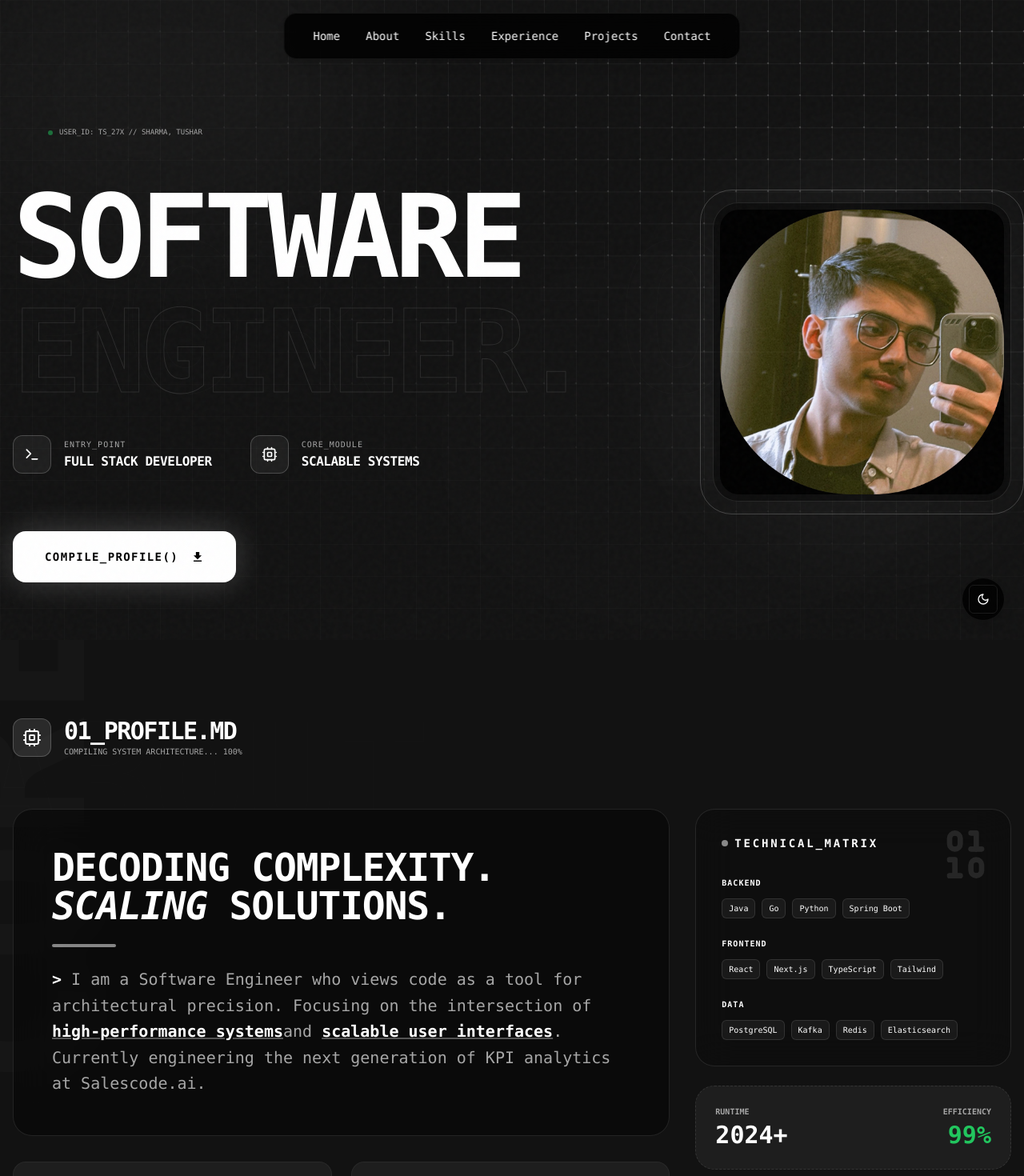
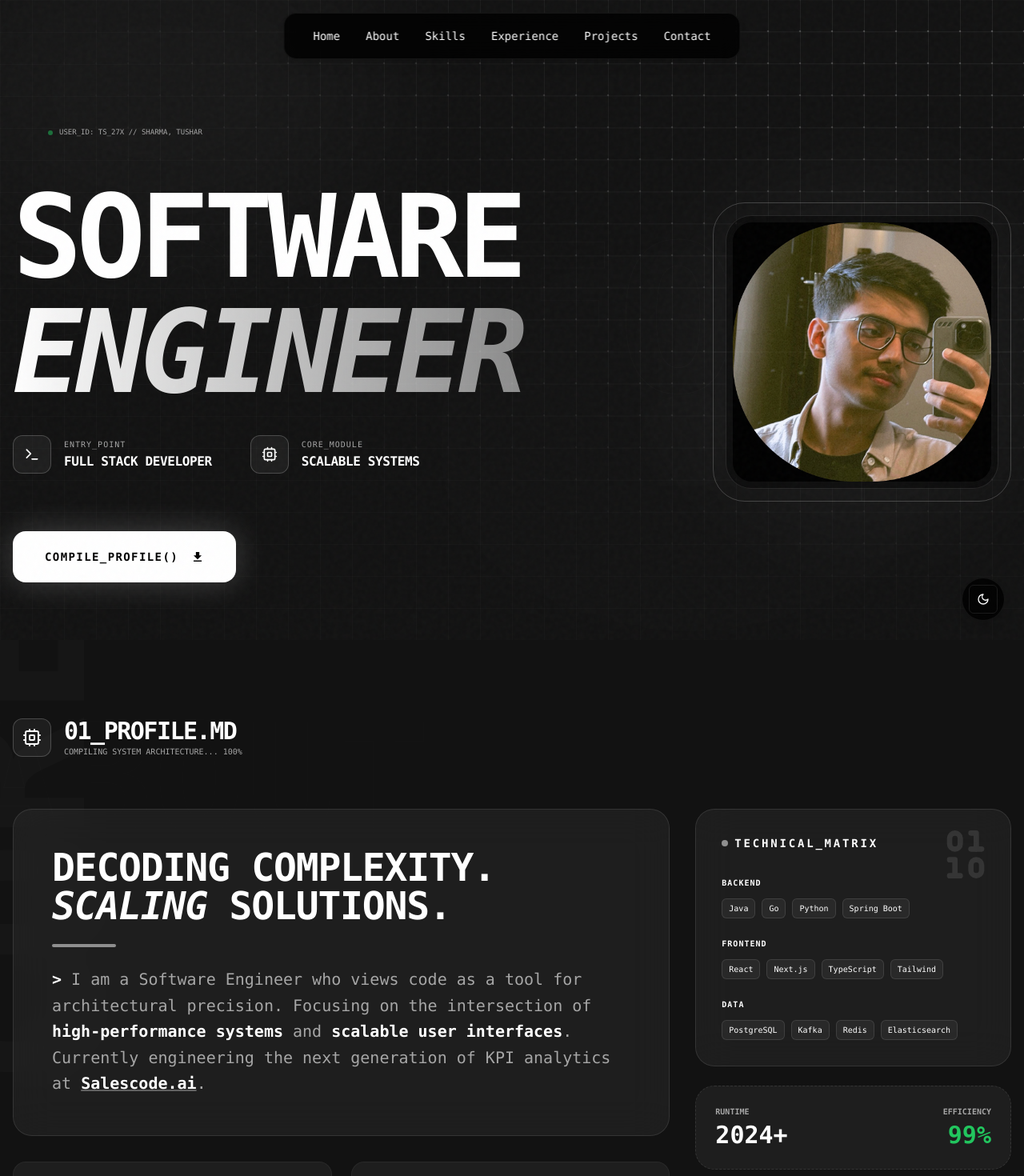
Before and after one commit to tushar27x/portfolio, a Next.js app: page / in a window 1280 px wide. Shown: the top 1470 px of the page at 80% size. Built offline with nearby package versions, Linux system fonts and the light colour scheme.

Commit message:
fix: minor ui fixes

```diff
--- a/app/components/About/page.tsx
+++ b/app/components/About/page.tsx
@@ -1,4 +1,5 @@
 "use client"
+import Link from "next/link"
 import Reveal from "../Reveal"
 import { Badge } from "@/components/ui/badge"
 import { Card, CardContent } from "@/components/ui/card"
@@ -17,7 +18,7 @@ const About = () => {
       <div className="container mx-auto px-4 relative z-10">
         <Reveal>
           <div className="flex items-center gap-4 mb-16 justify-center lg:justify-start">
-            <div className="w-12 h-12 bg-primary/10 rounded-xl flex items-center justify-center border border-primary/20">
+            <div className="w-12 h-12 bg-primary/5 rounded-xl flex items-center justify-center border border-primary/20">
               <Cpu className="text-primary" />
             </div>
             <div className="text-center lg:text-left">
@@ -35,7 +36,7 @@ const About = () => {
             <Reveal>
               <div className="relative group">
                 <div className="absolute -inset-1 bg-gradient-to-r from-primary/20 to-transparent rounded-3xl blur opacity-25 group-hover:opacity-50 transition duration-1000"></div>
-                <div className="relative p-8 md:p-12 rounded-3xl border border-white/10 bg-black/40 backdrop-blur-xl">
+                <div className="relative p-8 md:p-12 rounded-3xl border border-white/10 bg-primary/5 backdrop-blur-xl">
                   <div className="space-y-6">
                     <h3 className="text-4xl md:text-5xl font-black tracking-tight leading-[1.1]">
                       DECODING COMPLEXITY. <br />
@@ -44,9 +45,8 @@ const About = () => {
                     <div className="h-1 w-20 bg-primary/50 rounded-full" />
                     <p className="text-xl text-muted-foreground leading-relaxed font-mono">
                       <span className="text-primary font-bold">{'>'}</span> I am a Software Engineer who views code as a tool for architectural precision.
-                      Focusing on the intersection of <span className="text-foreground font-bold underline decoration-primary/30">high-performance systems</span>
-                      and <span className="text-foreground font-bold underline decoration-primary/30">scalable user interfaces</span>.
-                      Currently engineering the next generation of KPI analytics at Salescode.ai.
+                      Focusing on the intersection of <span className="text-foreground font-bold decoration-primary/30">high-performance systems</span> and <span className="text-foreground font-bold decoration-primary/30">scalable user interfaces</span>.
+                      Currently engineering the next generation of KPI analytics at <Link href="https://salescode.ai/" target="_blank" className="text-foreground font-bold hover:text-primary transition-colors underline decoration-primary/30">Salescode.ai</Link>.
                     </p>
                   </div>
                 </div>
@@ -83,7 +83,7 @@ const About = () => {
           {/* Tech Stack Matrix */}
           <div className="lg:col-span-4 space-y-6">
             <Reveal delay={0.3}>
-              <div className="p-8 rounded-3xl border border-white/10 bg-black/20 backdrop-blur-xl relative overflow-hidden group">
+              <div className="p-8 rounded-3xl border border-white/10 bg-primary/5 backdrop-blur-xl relative overflow-hidden group">
                 <div className="absolute top-0 right-0 p-4 opacity-10 group-hover:opacity-20 transition-opacity">
                   <Binary size={80} />
                 </div>
@@ -129,8 +129,8 @@ const About = () => {
 
         {/* Current Operations - Subsystem View */}
         <Reveal>
-          <div className="mt-12 p-1 rounded-3xl bg-gradient-to-r from-primary/20 via-primary/5 to-transparent border border-white/10 max-w-5xl mx-auto">
-            <div className="p-8 md:p-12 rounded-[calc(1.5rem-1px)] bg-black/60 backdrop-blur-3xl relative overflow-hidden">
+          <div className="mt-12 p-1 rounded-3xl bg-gradient-to-r from-primary/10 via-primary/5 to-transparent border border-white/10 max-w-5xl mx-auto">
+            <div className="p-8 md:p-12 rounded-[calc(1.5rem-1px)] bg-black/10 backdrop-blur-3xl relative overflow-hidden">
               <div className="absolute -right-10 -top-10 opacity-[0.03]">
                 <Cpu size={200} />
               </div>
--- a/app/components/Experience/ExperienceCard.tsx
+++ b/app/components/Experience/ExperienceCard.tsx
@@ -29,7 +29,7 @@ const ExperienceCard = ({
   timelinePosition,
 }: ExperienceCardProps) => {
   return (
-    <Card className="border-0 shadow-lg bg-card/50 backdrop-blur-sm hover:shadow-xl transition-all duration-300 relative overflow-hidden group">
+    <Card className="rounded-3xl border border-black/5 dark:border-white/10 shadow-xl dark:shadow-primary/5 bg-card/50 backdrop-blur-sm hover:shadow-2xl hover:border-primary/30 transition-all duration-500 relative overflow-hidden group">
       {/* Adventure Progress Indicator */}
       <div className="absolute top-0 left-0 w-1 h-full bg-gradient-to-b from-primary to-primary/50"></div>
 
--- a/app/components/Experience/page.tsx
+++ b/app/components/Experience/page.tsx
@@ -43,7 +43,7 @@ export default function ExperienceSection() {
                 <div className="md:col-span-3 pt-2">
                   <div className="flex items-center gap-4 md:flex-col md:items-start md:gap-1">
                     <div className="flex items-center gap-3">
-                      <div className="w-12 h-12 rounded-xl bg-black/[0.02] dark:bg-black/40 border border-black/5 dark:border-white/10 flex items-center justify-center relative shadow-sm dark:shadow-none">
+                      <div className="w-12 h-12 rounded-xl bg-black/[0.02] dark:bg-black/40 border border-black/5 dark:border-white/10 flex items-center justify-center relative shadow-sm dark:shadow-primary/5">
                         <Image
                           src={exp.logoUrl}
                           alt={exp.companyName}
@@ -73,7 +73,7 @@ export default function ExperienceSection() {
                 <div className="md:col-span-9 relative">
                    <div className="absolute top-0 left-[-35px] w-4 h-4 rounded-full border-2 border-primary bg-background z-20 hidden md:block group-hover:scale-125 transition-transform duration-300 shadow-[0_0_10px_rgba(var(--primary-rgb),0.5)]" />
 
-                   <div className="p-8 rounded-3xl border border-black/5 dark:border-white/10 bg-white/40 dark:bg-black/40 backdrop-blur-xl group-hover:border-primary/30 transition-all duration-500 shadow-xl dark:shadow-none relative overflow-hidden">
+                   <div className="p-8 rounded-3xl border border-black/5 dark:border-white/10 bg-white/40 dark:bg-black/40 backdrop-blur-xl group-hover:border-primary/30 transition-all duration-500 shadow-xl dark:shadow-primary/5 relative overflow-hidden">
                       {/* Sub-decorative binary */}
                       <div className="absolute top-4 right-4 text-[8px] font-mono text-primary/5 select-none leading-none">
                         {Array(5).fill('01011001').join('\n')}
--- a/app/components/Projects/page.tsx
+++ b/app/components/Projects/page.tsx
@@ -52,7 +52,7 @@ const Projects = () => {
                 {/* Project Frame */}
                 <div className="absolute -inset-0.5 bg-gradient-to-br from-primary/20 to-transparent rounded-3xl blur opacity-0 group-hover:opacity-100 transition duration-500" />
 
-                <Card className="relative border border-black/5 dark:border-white/10 rounded-3xl bg-white/40 dark:bg-black/40 backdrop-blur-xl overflow-hidden group-hover:border-primary/50 transition-all duration-500 h-full flex flex-col shadow-xl dark:shadow-none">
+                <Card className="relative border border-black/5 dark:border-white/10 rounded-3xl bg-white/40 dark:bg-black/40 backdrop-blur-xl overflow-hidden group-hover:border-primary/50 transition-all duration-500 h-full flex flex-col shadow-xl dark:shadow-primary/5">
                   {/* Top Bar / Header */}
                   <div className="bg-black/[0.03] dark:bg-white/5 px-6 py-3 border-b border-black/5 dark:border-white/10 flex items-center justify-between">
                     <div className="flex items-center gap-2">
@@ -93,7 +93,7 @@ const Projects = () => {
                         />
                       </PhotoPop>
                       <div className="absolute top-4 left-4">
-                        <Badge className="bg-primary/20 backdrop-blur-md text-primary border-primary/20 text-[8px] font-mono uppercase tracking-widest">
+                        <Badge className="bg-primary/20 backdrop-blur-md text-primary border-primary/20 text-[8px] font-mono uppercase tracking-widest text-white">
                           {project.category}
                         </Badge>
                       </div>
--- a/app/components/Reveal.tsx
+++ b/app/components/Reveal.tsx
@@ -21,7 +21,7 @@ const Reveal = ({ children, delay = 0.25 }: RevealProps) => {
     }, [isInView, mainControls]);
 
     return (
-        <div ref={ref} className='relative overflow-hidden w-auto'>
+        <div ref={ref} className='relative w-auto'>
             <motion.div
                 variants={{
                     hidden: { opacity: 0, y: 75 },
--- a/app/components/Skills/page.tsx
+++ b/app/components/Skills/page.tsx
@@ -42,7 +42,7 @@ const Skills = () => {
             return (
               <Reveal key={category} delay={index * 0.05}>
                 <div className="group h-full">
-                  <div className="relative h-full border border-black/10 dark:border-white/10 rounded-xl bg-white/5 dark:bg-black/40 backdrop-blur-xl overflow-hidden group-hover:border-primary/50 transition-all duration-300 shadow-xl dark:shadow-none flex flex-col">
+                  <div className="relative h-full border border-black/10 dark:border-white/10 rounded-xl bg-white/5 dark:bg-black/40 backdrop-blur-xl overflow-hidden group-hover:border-primary/50 transition-all duration-300 shadow-xl dark:shadow-primary/5 flex flex-col">
 
                     {/* Terminal Header */}
                     <div className="bg-black/10 dark:bg-white/5 px-4 py-2 border-b border-black/5 dark:border-white/10 flex items-center justify-between">
--- a/app/components/Title/page.tsx
+++ b/app/components/Title/page.tsx
@@ -21,7 +21,7 @@ export default function Title() {
           <div className="grid lg:grid-cols-12 gap-16 items-center">
 
             {/* Right: Technical Avatar Overlay - Moved to top on mobile */}
-            <div className="lg:col-span-4 relative flex justify-center lg:justify-end order-first lg:order-last">
+            <div className="lg:col-span-4 relative flex justify-center lg:justify-end order-first lg:order-last p-4">
               <div className="relative w-full max-w-[300px] sm:max-w-[400px] aspect-square">
                 {/* HUD Frame */}
                 <div className="absolute -inset-4 z-20 pointer-events-none border border-primary/20 rounded-[2.5rem] overflow-hidden">
@@ -64,7 +64,7 @@ export default function Title() {
                   className="text-6xl md:text-8xl lg:text-[9rem] font-black tracking-tighter leading-[0.85] uppercase text-foreground"
                 >
                   SOFTWARE <br />
-                  <span className="text-stroke">ENGINEER.</span>
+                  <span className="text-primary italic bg-gradient-to-r from-primary to-primary/50 bg-clip-text text-transparent pr-4">ENGINEER</span>
                 </motion.h1>
 
                 <div className="flex flex-col md:flex-row items-center lg:items-start md:justify-center lg:justify-start gap-6 md:gap-12">
```
Also changed, not shown: tsconfig.json (+18 -5 lines), 1 other file (tests, documents, lock files or other folders). Lines whose indentation alone changed are shown as unchanged.
